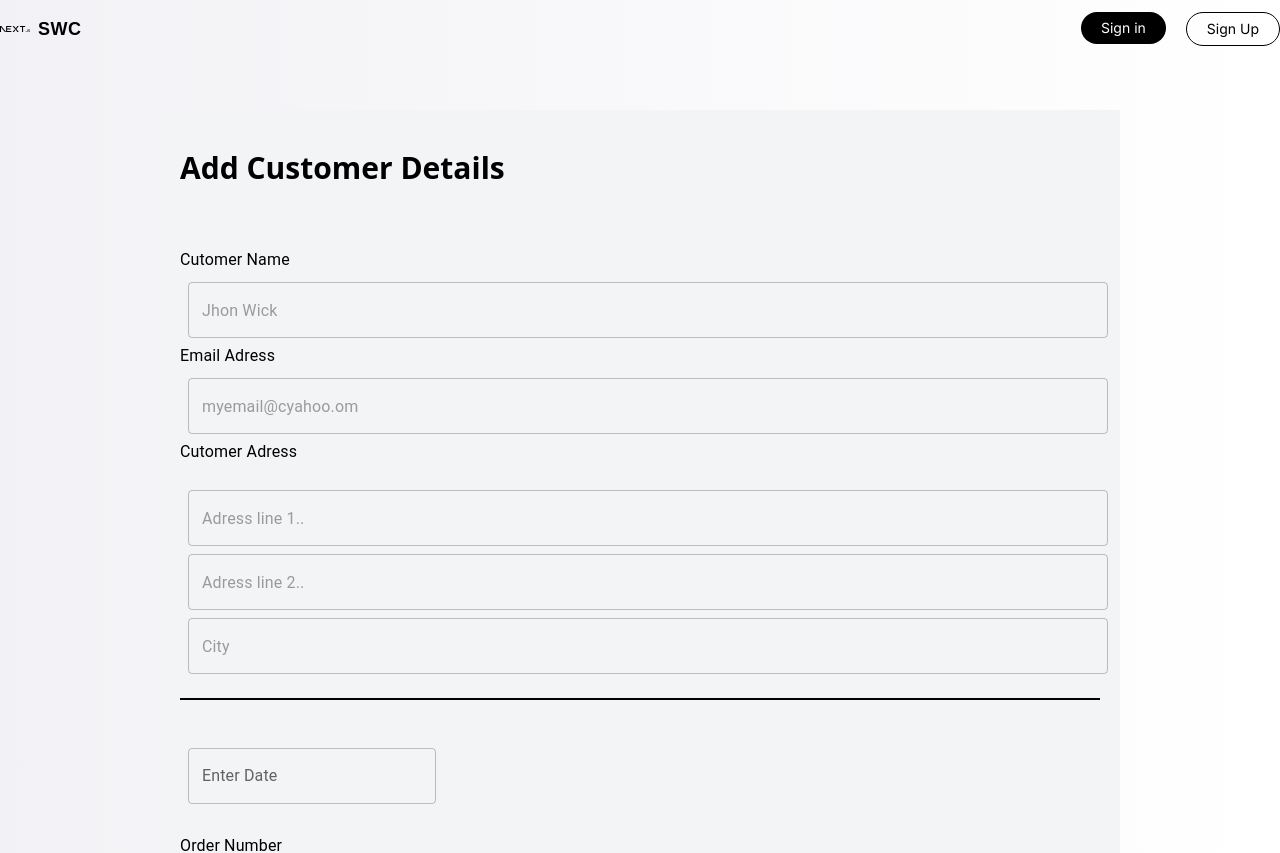
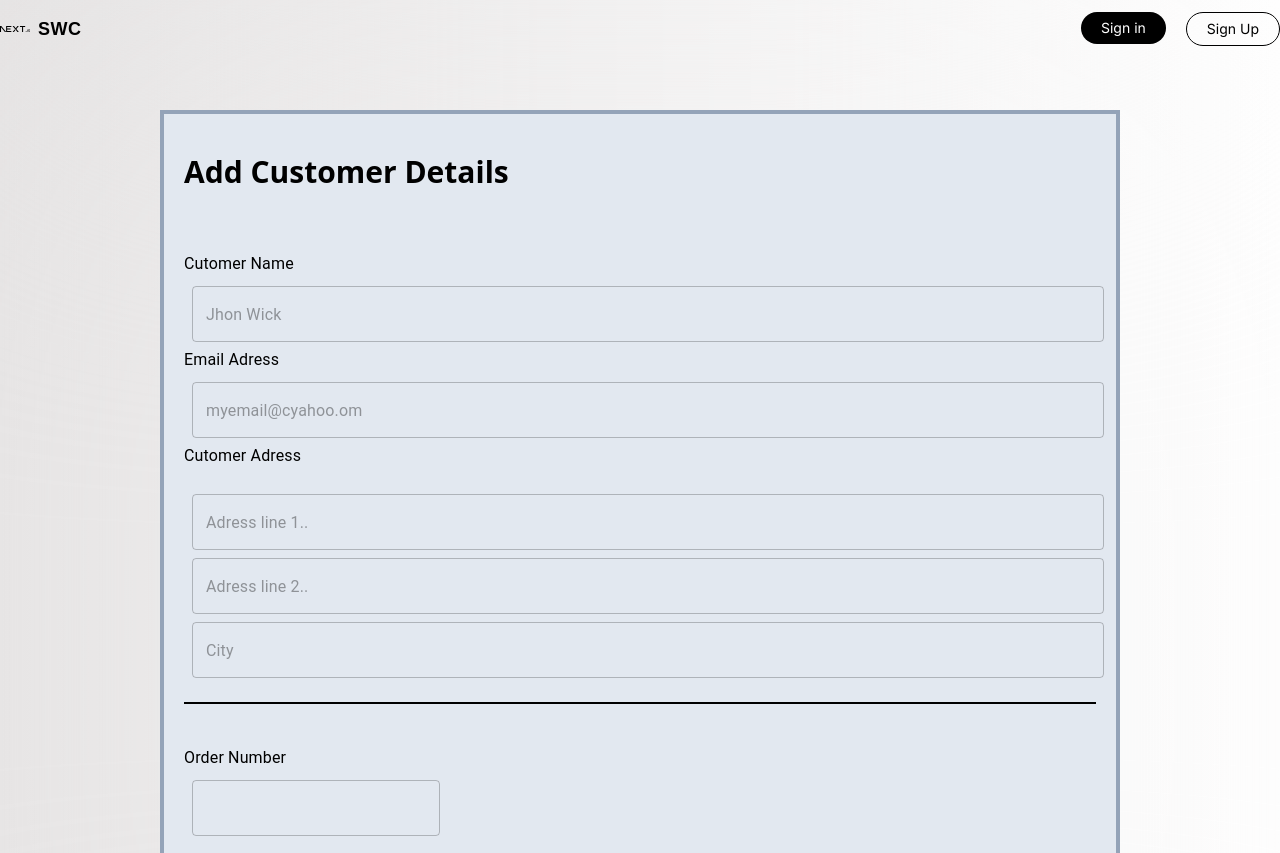
Before and after one commit to SWC-Org/swc-frontend, a Next.js app: page /customer/getDetails in a window 1280 px wide. Shown: the top 853 px of the page. Built offline with nearby package versions, Linux system fonts and the light colour scheme.

Commit message:
add UI changes

```diff
--- a/app/customer/getDetails/page.tsx
+++ b/app/customer/getDetails/page.tsx
@@ -5,7 +5,7 @@ import React from "react";
 const CustomerDetails = () => {
   return (
     <div className="sm:px-20 px-10 md:px-40 pb-10">
-      <div className=" px-5 bg-gray-100 flex flex-col w-full pb-10">
+      <div className=" px-5 bg-slate-200 border-4 border-slate-400 flex flex-col w-full pb-10">
         <div className=" my-10 text-3xl font-bold">
           <h2>Add Customer Details</h2>
         </div>
@@ -99,8 +99,7 @@ const CustomerDetails = () => {
               <div className="line-container my-10">
                 <hr className="line" />
               </div>
-              <CustomDatePicker label="Enter Date" />
-
+              {/* <CustomDatePicker label="Enter Date" /> */}
               <div className="mt-5 flex flex-col items-start">
                 <Typography
                   variant="subtitle1"
@@ -121,7 +120,6 @@ const CustomerDetails = () => {
                   }}
                 />
               </div>
-
               <div className="line-container my-10">
                 <hr className="line" />
               </div>
--- a/app/products/curtains/page.tsx
+++ b/app/products/curtains/page.tsx
@@ -33,7 +33,7 @@ export default function page() {
           lacinia. Aliquam in elementum tellus.
         </p>
       </section>
-      <div className=" lg:mx-36 md:mx-10 p-5flex flex-col gap-4  bg-slate-200 my-5 p-10 rounded-lg">
+      <div className=" lg:mx-36 md:mx-10 p-5flex flex-col gap-4  bg-slate-200 border-4 border-slate-400 my-5 p-10 rounded-lg">
         <LableTextField
           name={"Location"}
           id={"Location"}
--- a/app/products/page.tsx
+++ b/app/products/page.tsx
@@ -16,7 +16,7 @@ export default function Page() {
         eius quaerat
       </p>
       {/* product cards */}
-      <div className="flex flex-col lg:flex-row gap-5 p-8 rounded-lg bg-slate-200">
+      <div className="flex flex-col lg:flex-row gap-5 p-8 rounded-lg bg-slate-200 border-4 border-slate-400">
         <ProductCard
           onClick={() => {}}
           title={"Plantation Shutters"}
--- a/app/products/plantation-shutters/page.tsx
+++ b/app/products/plantation-shutters/page.tsx
@@ -33,7 +33,7 @@ export default function page() {
           lacinia. Aliquam in elementum tellus.
         </p>
       </section>
-      <div className=" lg:mx-36 md:mx-10 flex flex-col gap-4  bg-slate-200 my-5 p-10 rounded-lg">
+      <div className=" lg:mx-36 md:mx-10 flex flex-col gap-4  bg-slate-200 border-4 border-slate-400 my-5 p-10 rounded-lg">
         <LableTextField
           name={"Location"}
           id={"Location"}
--- a/app/salesAgent/login/page.tsx
+++ b/app/salesAgent/login/page.tsx
@@ -24,7 +24,7 @@ const Login = () => {
         </p>
       </header>
 
-      <form className=" flex flex-col gap-5 p-10 rounded-lg sm:w-3/5 md:w-1/2 lg:w-1/2  m-auto mt-10 min-w-sm bg-gray-100 ">
+      <form className=" flex flex-col gap-5 p-10 rounded-lg sm:w-3/5 md:w-1/2 lg:w-1/2  m-auto mt-10 min-w-sm bg-slate-100  border-4 border-slate-400">
         <div className=" flex flex-col gap-5 ">
           <CustomTextField
             id="Email"
--- a/app/salesAgent/register/page.tsx
+++ b/app/salesAgent/register/page.tsx
@@ -41,7 +41,7 @@ export default function SignUp() {
         </p>
       </header>
 
-      <form className=" flex flex-col gap-5 p-10 rounded-lg sm:w-4/5 md:w-4/5 lg:w-3/5  m-auto mt-10 min-w-sm bg-gray-100 ">
+      <form className=" flex flex-col gap-5 p-10 rounded-lg sm:w-4/5 md:w-4/5 lg:w-3/5  m-auto mt-10 min-w-sm bg-slate-100 border-4 border-slate-400 ">
         <div className=" flex gap-5 ">
           <CustomTextField
             id="FirstName"
--- a/styles/global.css
+++ b/styles/global.css
@@ -80,8 +80,29 @@
 }
 
 .gradient-bg {
-  background: linear-gradient(to right, #f2f2f6, #ffffff);
+  background: linear-gradient(to right, #e5e3e3, #ffffff);
+  backdrop-filter: blur(200px);
 }
+
+/* new gradient */
+/* .gradient-bg {
+  position: relative;
+  overflow: hidden;
+}
+
+.gradient-bg::before {
+  content: "";
+  position: absolute;
+  top: 0;
+  left: 0;
+  width: 100%;
+  height: 100%;
+  background: linear-gradient(to right, #ece9e6, #ffffff);
+  backdrop-filter: blur(200px);
+  z-index: -1;
+} */
+
+/*  */
 
 .btn-no-border {
   border: none;
```
